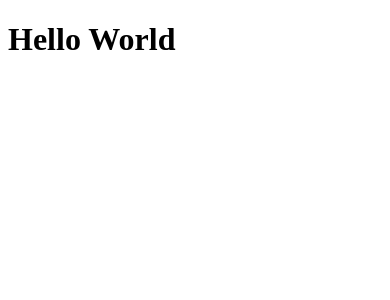
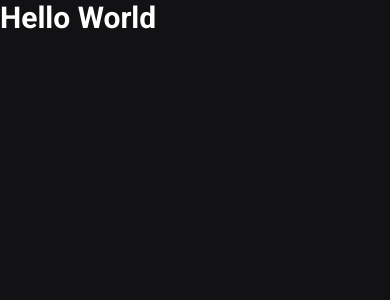
Before and after one commit to jsenger/ignite-news, a Next.js app: page / in a window 390 px wide. Shown: the top 300 px of the page. Built offline with nearby package versions, Linux system fonts and the light colour scheme.

Commit message:
create global styles

```diff
--- a/src/pages/_app.tsx
+++ b/src/pages/_app.tsx
@@ -1,4 +1,6 @@
 import { AppProps } from 'next/app'
+
+import '../styles/global.scss'
 
 function MyApp({ Component, pageProps }: AppProps) {
   return <Component {...pageProps} />
--- a/src/pages/index.tsx
+++ b/src/pages/index.tsx
@@ -1,4 +1,3 @@
-import styles from '../styles/home.module.scss'
 import Head from 'next/head'
 
 export default function Home() {
--- /dev/null
+++ b/src/styles/global.scss
@@ -0,0 +1,50 @@
+* {
+  margin: 0;
+  padding: 0;
+  box-sizing: border-box;
+}
+
+:root {
+  --white: #ffffff;
+
+  --gray-100: #e1e1e6;
+  --gray-300: #a8a8d3;
+  --gray-900: #121214;
+
+  --cyan-500: #61dafb;
+  --yellow-500: #eba417;
+}
+
+@media (max-width: 1080px) {
+  html {
+    font-size: 93.75%;
+  }
+}
+
+@media (max-width: 720) {
+  html {
+    font-size: 87.5%;
+  }
+}
+
+body {
+  background: var(--gray-900);
+  color: var(--white);
+}
+
+body,
+input,
+textarea,
+select,
+button {
+  font: 400 1rem 'Roboto', sans-serif;
+}
+
+button {
+  cursor: pointer;
+}
+
+a {
+  color: inherit;
+  text-decoration: none;
+}
```
Also changed, not shown: src/styles/home.module.scss (deleted).
